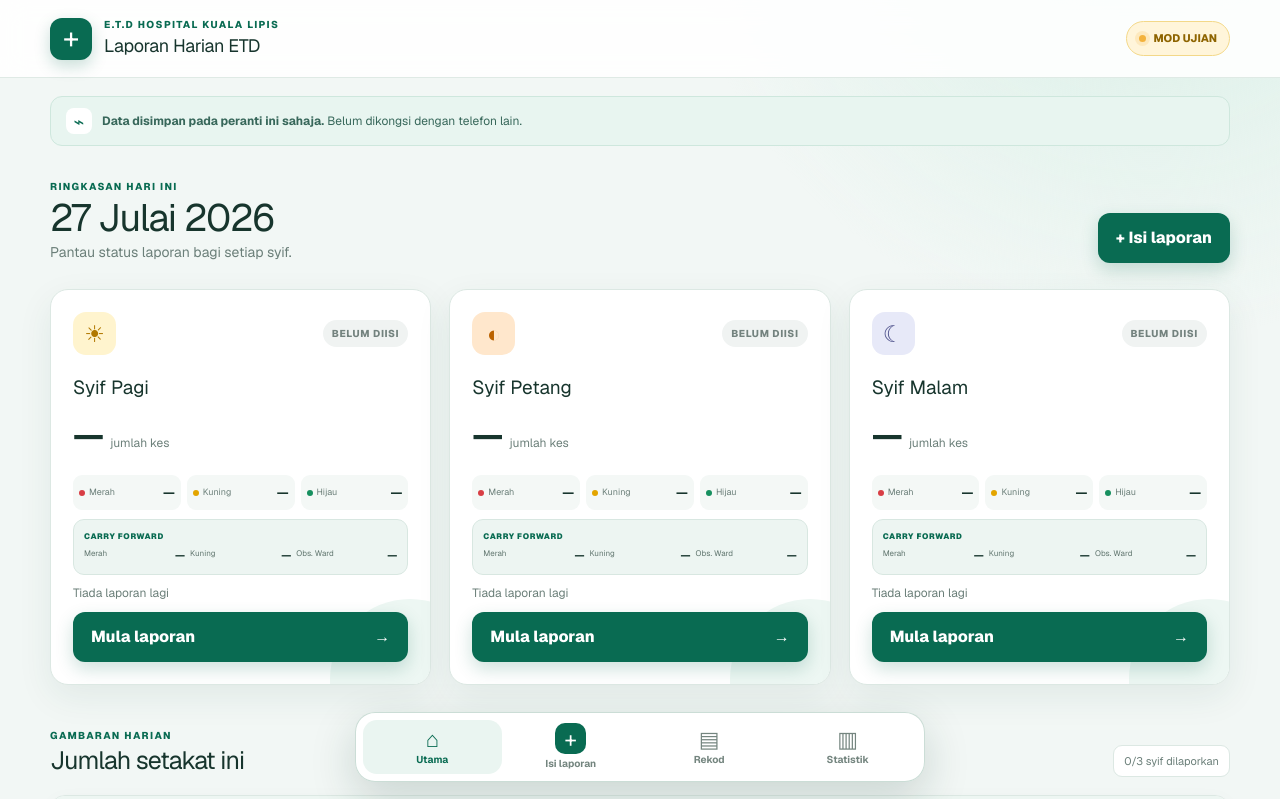
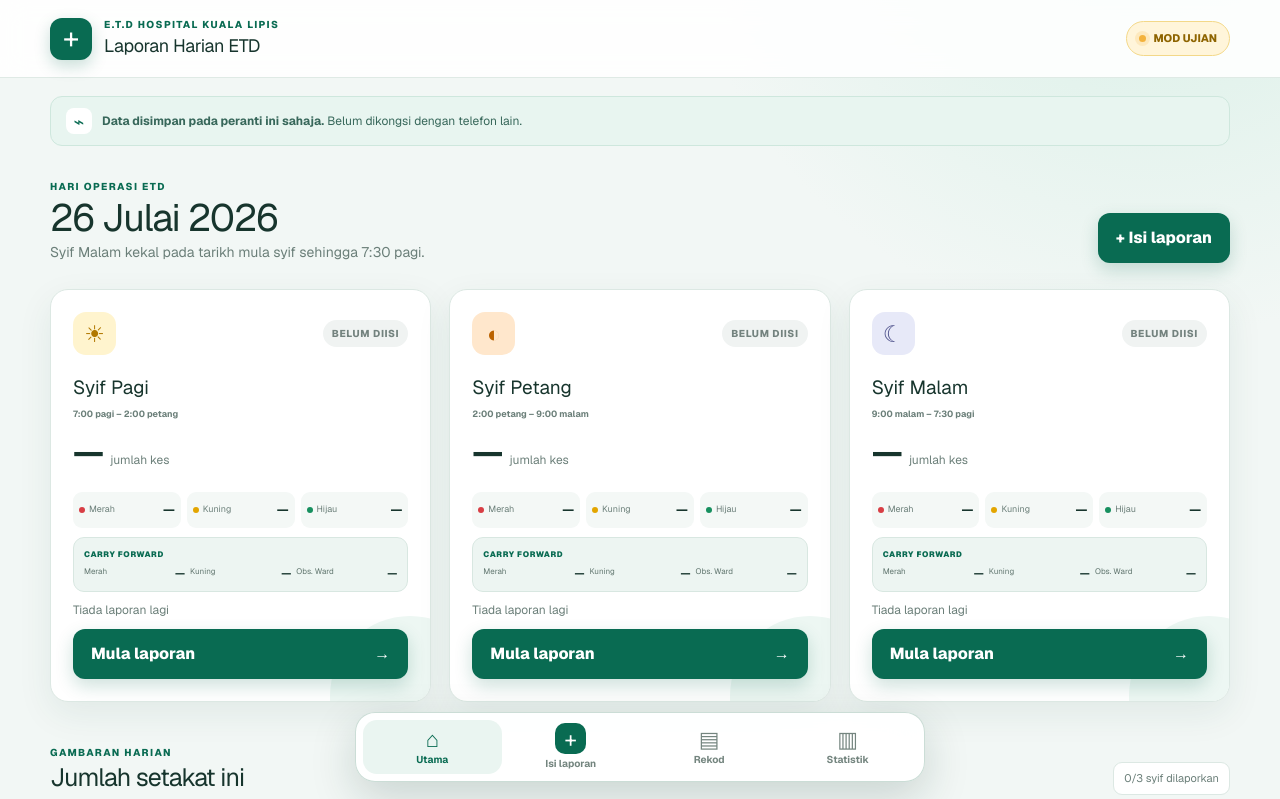
Before and after one commit to cherosli33-hub/laporan-harian-etd, a Next.js app: page / in a window 1280 px wide. Shown: the top 799 px of the page. Built offline with nearby package versions, Linux system fonts and the light colour scheme.

Commit message:
Add print preview and operational shift dates

```diff
--- a/app/page.tsx
+++ b/app/page.tsx
@@ -9,7 +9,25 @@ const shifts: Shift[] = ["Pagi", "Petang", "Malam"];
 const steps = ["Maklumat asas", "Kakitangan", "Statistik kes", "Carry forward", "Laporan kes", "Ambulans", "Panggilan", "Semakan"];
 const labels: Record<StatKey, string> = { merah: "Merah", kuning: "Kuning", hijau: "Hijau", l1: "L1", l2: "L2", l3: "L3", l4: "L4", l5: "L5", asthmaBay: "Asthma Bay", oscc: "OSCC", kesBaru: "Kes Baru", kesUlangan: "Kes Ulangan", masukWad: "Masuk Wad" };
 const staffCategories = ["Pegawai Perubatan", "PPP", "Jururawat", "PPK", "Pemandu", "Lain-lain"];
+const shiftTimes: Record<Shift, string> = { Pagi: "7:00 pagi – 2:00 petang", Petang: "2:00 petang – 9:00 malam", Malam: "9:00 malam – 7:30 pagi" };
 const todayISO = () => new Date().toLocaleDateString("en-CA", { timeZone: "Asia/Kuala_Lumpur" });
+const malaysiaMinutes = () => {
+  const parts = new Intl.DateTimeFormat("en-GB", { timeZone: "Asia/Kuala_Lumpur", hour: "2-digit", minute: "2-digit", hourCycle: "h23" }).formatToParts(new Date());
+  return Number(parts.find((part) => part.type === "hour")?.value || 0) * 60 + Number(parts.find((part) => part.type === "minute")?.value || 0);
+};
+const previousDateISO = (date: string) => {
+  const value = new Date(`${date}T12:00:00+08:00`);
+  value.setDate(value.getDate() - 1);
+  return value.toLocaleDateString("en-CA", { timeZone: "Asia/Kuala_Lumpur" });
+};
+const operationalDateISO = () => malaysiaMinutes() < 7 * 60 + 30 ? previousDateISO(todayISO()) : todayISO();
+const reportingDateForShift = (shift: Shift) => shift === "Malam" && malaysiaMinutes() < 7 * 60 + 30 ? previousDateISO(todayISO()) : todayISO();
+const currentShift = (): Shift => {
+  const minutes = malaysiaMinutes();
+  if (minutes >= 7 * 60 && minutes < 14 * 60) return "Pagi";
+  if (minutes >= 14 * 60 && minutes < 21 * 60) return "Petang";
+  return "Malam";
+};
 const formatDate = (date: string, short = false) => new Intl.DateTimeFormat("ms-MY", { day: "numeric", month: short ? "short" : "long", year: "numeric", timeZone: "Asia/Kuala_Lumpur" }).format(new Date(`${date}T12:00:00`));
 const derived = (r: Report) => ({
   merah: r.stats.l1 + r.stats.l2,
@@ -41,6 +59,7 @@ export default function Home() {
   const [filterShift, setFilterShift] = useState<Shift | "Semua">("Semua");
   const [statsPeriod, setStatsPeriod] = useState<"today" | "month">("month");
   const [ready, setReady] = useState(false);
+  const [previewOnly, setPreviewOnly] = useState(false);
 
   useEffect(() => {
     setReports(localReportRepository.getAll());
@@ -50,15 +69,15 @@ export default function Home() {
   }, []);
 
   useEffect(() => {
-    if (!ready || view !== "form") return;
+    if (!ready || view !== "form" || previewOnly) return;
     const timer = window.setTimeout(() => {
       localReportRepository.saveDraft(withDerived({ ...draft, id: `${draft.date}_${draft.shift}` }));
       setDrafts(localReportRepository.getDrafts());
     }, 250);
     return () => window.clearTimeout(timer);
-  }, [draft, ready, view]);
+  }, [draft, previewOnly, ready, view]);
 
-  const today = todayISO();
+  const today = operationalDateISO();
   const todaysReports = useMemo(() => reports.filter((r) => r.date === today), [reports, today]);
   const filtered = useMemo(() => reports.filter((r) => (!filterDate || r.date === filterDate) && (filterShift === "Semua" || r.shift === filterShift)).sort((a, b) => `${b.date}${b.shift}`.localeCompare(`${a.date}${a.shift}`)), [reports, filterDate, filterShift]);
   const statReports = useMemo(() => statsPeriod === "today" ? reports.filter((r) => r.date === today) : reports.filter((r) => r.date.startsWith(today.slice(0, 7))), [reports, statsPeriod, today]);
@@ -72,19 +91,21 @@ export default function Home() {
     setView("dashboard");
     setStep(0);
   };
-  const startReport = (shift: Shift, date = today) => {
+  const startReport = (shift: Shift, date = reportingDateForShift(shift)) => {
     const existing = reports.find((r) => r.id === `${date}_${shift}`);
     const remembered = localReportRepository.getDraft(`${date}_${shift}`);
+    setPreviewOnly(false);
     setDraft(remembered ? structuredClone(remembered) : existing ? structuredClone(existing) : emptyReport(date, shift));
     setStep(0);
     setView("form");
     window.scrollTo({ top: 0, behavior: "smooth" });
   };
   const leaveForm = (nextView: View = "dashboard") => {
-    if (view === "form") {
+    if (view === "form" && !previewOnly) {
       localReportRepository.saveDraft(withDerived({ ...draft, id: `${draft.date}_${draft.shift}` }));
       setDrafts(localReportRepository.getDrafts());
     }
+    if (previewOnly) setPreviewOnly(false);
     setView(nextView);
   };
   const updateDraft = (patch: Partial<Report>) => setDraft((d) => ({ ...d, ...patch }));
@@ -98,7 +119,7 @@ export default function Home() {
     setReports(localReportRepository.getAll());
     notify("Laporan dipadam daripada peranti ini");
   };
-  const printReport = (report: Report) => { setDraft(structuredClone(report)); setStep(7); setView("form"); window.setTimeout(() => window.print(), 180); };
+  const printReport = (report: Report) => { setPreviewOnly(true); setDraft(structuredClone(report)); setStep(7); setView("form"); window.scrollTo({ top: 0, behavior: "smooth" }); };
   const dayTotals = summarize(todaysReports);
   const periodTotals = summarize(statReports);
 
@@ -112,7 +133,7 @@ export default function Home() {
       {!ready ? <div className="loading">Menyiapkan ruang laporan…</div> : null}
 
       {ready && view === "dashboard" && <div className="page page-dashboard">
-        <section className="hero"><div><p className="eyebrow">RINGKASAN HARI INI</p><h2>{formatDate(today)}</h2><p className="muted">Pantau status laporan bagi setiap syif.</p></div><button className="primary desktop-action" onClick={() => startReport("Pagi")}>+ Isi laporan</button></section>
+        <section className="hero"><div><p className="eyebrow">HARI OPERASI ETD</p><h2>{formatDate(today)}</h2><p className="muted">Syif Malam kekal pada tarikh mula syif sehingga 7:30 pagi.</p></div><button className="primary desktop-action" onClick={() => startReport(currentShift())}>+ Isi laporan</button></section>
         <section className="shift-grid">
           {shifts.map((shift, index) => {
             const report = todaysReports.find((r) => r.shift === shift);
@@ -121,7 +142,7 @@ export default function Home() {
             const zone = entry ? derived(entry) : null;
             return <article className={`shift-card shift-${index}`} key={shift}>
               <div className="shift-card-top"><span className="shift-icon">{index === 0 ? "☀" : index === 1 ? "◐" : "☾"}</span><span className={`status ${report ? "complete" : remembered ? "draft" : ""}`}>{report ? "Sudah diisi" : remembered ? "Draf disimpan" : "Belum diisi"}</span></div>
-              <h3>Syif {shift}</h3><p className="case-total"><strong>{entry ? totalCases(entry) : "—"}</strong> <span>jumlah kes</span></p>
+              <h3>Syif {shift}</h3><p className="shift-time">{shiftTimes[shift]}</p><p className="case-total"><strong>{entry ? totalCases(entry) : "—"}</strong> <span>jumlah kes</span></p>
               <div className="shift-zone-row" aria-label={`Pecahan zon syif ${shift}`}>
                 <span><i className="dot-red" />Merah <b>{zone?.merah ?? "—"}</b></span>
                 <span><i className="dot-yellow" />Kuning <b>{zone?.kuning ?? "—"}</b></span>
@@ -134,7 +155,7 @@ export default function Home() {
                 <span>Obs. Ward <b>{entry?.carry.observation ?? "—"}</b></span>
               </div>
               {report ? <p className="updated">Dikemas kini {new Date(report.updatedAt).toLocaleTimeString("ms-MY", { hour: "2-digit", minute: "2-digit" })}</p> : remembered ? <p className="updated">Boleh sambung tanpa isi semula</p> : <p className="updated">Tiada laporan lagi</p>}
-              <button className={report ? "secondary" : "primary"} onClick={() => startReport(shift)}>{report ? "Lihat & kemas kini" : remembered ? "Sambung draf" : "Mula laporan"} <span>→</span></button>
+              <button className={report ? "secondary" : "primary"} onClick={() => startReport(shift, today)}>{report ? "Lihat & kemas kini" : remembered ? "Sambung draf" : "Mula laporan"} <span>→</span></button>
             </article>;
           })}
         </section>
@@ -155,8 +176,8 @@ export default function Home() {
       </div>}
 
       {ready && view === "form" && <form className="page form-page" onSubmit={submit}>
-        <div className="form-heading no-print"><button type="button" className="back-btn" onClick={() => leaveForm("dashboard")}>←</button><div><p className="eyebrow">{reports.some((r) => r.id === draft.id) ? "KEMAS KINI LAPORAN" : "DRAF DISIMPAN AUTOMATIK"}</p><h2>{draft.shift} · {formatDate(draft.date, true)}</h2></div><span className="step-number">{step + 1}/{steps.length}</span></div>
-        <div className="stepper no-print">{steps.map((label, i) => <button type="button" key={label} className={i === step ? "active" : i < step ? "done" : ""} onClick={() => setStep(i)} aria-label={`Langkah ${i + 1}: ${label}`}><span>{i < step ? "✓" : i + 1}</span><small>{label}</small></button>)}</div>
+        <div className="form-heading no-print"><button type="button" className="back-btn" onClick={() => previewOnly ? leaveForm("records") : leaveForm("dashboard")}>←</button><div><p className="eyebrow">{previewOnly ? "PRATONTON CETAKAN" : reports.some((r) => r.id === draft.id) ? "KEMAS KINI LAPORAN" : "DRAF DISIMPAN AUTOMATIK"}</p><h2>{draft.shift} · {formatDate(draft.date, true)}</h2><small className="form-shift-time">{shiftTimes[draft.shift]}</small></div><span className="step-number">{previewOnly ? "Pratonton A4" : `${step + 1}/${steps.length}`}</span></div>
+        {!previewOnly ? <div className="stepper no-print">{steps.map((label, i) => <button type="button" key={label} className={i === step ? "active" : i < step ? "done" : ""} onClick={() => setStep(i)} aria-label={`Langkah ${i + 1}: ${label}`}><span>{i < step ? "✓" : i + 1}</span><small>{label}</small></button>)}</div> : null}
         <section className="form-card">
           {step === 0 && <Step title="Maklumat asas" subtitle="Pilih tarikh, syif dan masukkan nama orang yang mengisi laporan."><div className="field-grid">
             <Field label="Tarikh laporan"><input type="date" value={draft.date} onChange={(e) => updateDraft({ date: e.target.value, id: `${e.target.value}_${draft.shift}` })} required /></Field>
@@ -182,14 +203,14 @@ export default function Home() {
             </div></article>)}
           </div><button type="button" className="add-btn" onClick={() => setDraft((d) => ({ ...d, ambulances: [...d.ambulances, blankAmbulance()] }))}>+ Tambah perjalanan ambulans</button></Step>}
           {step === 6 && <Step title="Panggilan kecemasan" subtitle="Catat bilangan panggilan yang diterima mengikut sumber."><div className="counter-grid">{(["mecc", "operator", "awam", "palsu"] as const).map((key) => <Counter key={key} label={key === "mecc" ? "MECC / Call Centre" : key[0].toUpperCase() + key.slice(1)} value={draft.calls[key]} onChange={(v) => updateCall(key, v)} tone={key} />)}</div><div className="total-band"><span>Jumlah panggilan</span><strong>{totalCalls(draft)}</strong></div><Field label="Catatan panggilan" hint="Pilihan"><textarea rows={4} value={draft.callNotes} onChange={(e) => updateDraft({ callNotes: e.target.value })} placeholder="Maklumat tambahan…" /></Field></Step>}
-          {step === 7 && <Step title="Semakan akhir" subtitle="Semak semua maklumat sebelum menyimpan laporan."><ReportPreview report={draft} /><div className="review-actions no-print"><button type="button" className="secondary" onClick={() => window.print()}>⎙ Cetak A4</button><button type="submit" className="primary">Simpan laporan</button></div></Step>}
+          {step === 7 && <Step title={previewOnly ? "Pratonton cetakan" : "Semakan akhir"} subtitle={previewOnly ? "Semak susunan laporan A4 sebelum membuka pilihan cetak telefon." : "Semak semua maklumat sebelum menyimpan laporan."}><ReportPreview report={draft} /><div className="review-actions no-print">{previewOnly ? <><button type="button" className="secondary" onClick={() => leaveForm("records")}>← Kembali ke Rekod</button><button type="button" className="primary" onClick={() => window.print()}>⎙ Cetak Laporan</button></> : <><button type="button" className="secondary" onClick={() => window.print()}>⎙ Cetak A4</button><button type="submit" className="primary">Simpan laporan</button></>}</div></Step>}
         </section>
-        <div className="form-nav no-print"><button type="button" className="secondary" disabled={step === 0} onClick={() => setStep((s) => Math.max(0, s - 1))}>← Sebelum</button>{step < 7 ? <button type="button" className="primary" onClick={() => setStep((s) => Math.min(7, s + 1))}>Seterusnya →</button> : null}</div>
+        {!previewOnly ? <div className="form-nav no-print"><button type="button" className="secondary" disabled={step === 0} onClick={() => setStep((s) => Math.max(0, s - 1))}>← Sebelum</button>{step < 7 ? <button type="button" className="primary" onClick={() => setStep((s) => Math.min(7, s + 1))}>Seterusnya →</button> : null}</div> : null}
       </form>}
 
       {ready && view === "records" && <div className="page"><section className="hero"><div><p className="eyebrow">ARKIB PERANTI</p><h2>Rekod laporan</h2><p className="muted">Cari, lihat dan kemas kini laporan yang pernah disimpan.</p></div></section>
         <section className="filter-card"><Field label="Tarikh"><input type="date" value={filterDate} onChange={(e) => setFilterDate(e.target.value)} /></Field><Field label="Syif"><select value={filterShift} onChange={(e) => setFilterShift(e.target.value as Shift | "Semua")}><option>Semua</option>{shifts.map((s) => <option key={s}>{s}</option>)}</select></Field><button className="link-btn" onClick={() => { setFilterDate(""); setFilterShift("Semua"); }}>Kosongkan carian</button></section>
-        <section className="record-list">{filtered.length ? filtered.map((report) => <article className="record-card" key={report.id}><div className="date-tile"><strong>{new Date(`${report.date}T12:00:00`).getDate()}</strong><span>{new Date(`${report.date}T12:00:00`).toLocaleDateString("ms-MY", { month: "short" })}</span></div><div className="record-main"><span className="status complete">Syif {report.shift}</span><h3>{totalCases(report)} kes</h3><p>Diisi oleh {report.filledBy || "—"} · {report.staff.length} kakitangan</p></div><div className="record-metrics"><span><b>{derived(report).merah}</b> Merah</span><span><b>{derived(report).kuning}</b> Kuning</span><span><b>{derived(report).hijau}</b> Hijau</span></div><div className="record-actions"><button className="secondary" onClick={() => startReport(report.shift, report.date)}>Edit</button><button className="secondary" onClick={() => printReport(report)}>Cetak</button><button className="icon-btn danger" onClick={() => remove(report)} aria-label={`Padam laporan ${report.shift} ${report.date}`}>×</button></div></article>) : <Empty title="Tiada rekod ditemui" text="Cuba tarikh atau syif lain, atau cipta laporan baharu." />}</section>
+        <section className="record-list">{filtered.length ? filtered.map((report) => <article className="record-card" key={report.id}><div className="date-tile"><strong>{new Date(`${report.date}T12:00:00`).getDate()}</strong><span>{new Date(`${report.date}T12:00:00`).toLocaleDateString("ms-MY", { month: "short" })}</span></div><div className="record-main"><span className="status complete">Syif {report.shift}</span><h3>{totalCases(report)} kes</h3><p>{shiftTimes[report.shift]} · Diisi oleh {report.filledBy || "—"}</p></div><div className="record-metrics"><span><b>{derived(report).merah}</b> Merah</span><span><b>{derived(report).kuning}</b> Kuning</span><span><b>{derived(report).hijau}</b> Hijau</span></div><div className="record-actions"><button className="secondary" onClick={() => startReport(report.shift, report.date)}>Edit</button><button className="secondary" onClick={() => printReport(report)}>Pratonton</button><button className="icon-btn danger" onClick={() => remove(report)} aria-label={`Padam laporan ${report.shift} ${report.date}`}>×</button></div></article>) : <Empty title="Tiada rekod ditemui" text="Cuba tarikh atau syif lain, atau cipta laporan baharu." />}</section>
       </div>}
 
       {ready && view === "stats" && <div className="page"><section className="hero"><div><p className="eyebrow">ANALISIS DATA UJIAN</p><h2>Statistik ETD</h2><p className="muted">Ringkasan automatik daripada laporan dalam peranti ini.</p></div><div className="segmented period-switch"><button className={statsPeriod === "today" ? "selected" : ""} onClick={() => setStatsPeriod("today")}>Hari ini</button><button className={statsPeriod === "month" ? "selected" : ""} onClick={() => setStatsPeriod("month")}>Bulan ini</button></div></section>
@@ -198,7 +219,7 @@ export default function Home() {
         <section className="level-card"><div className="section-heading"><div><p className="eyebrow">PECAHAN LEVEL</p><h2>L1 hingga L5</h2></div></div><div className="level-grid">{(["l1", "l2", "l3", "l4", "l5"] as const).map((key) => <div key={key}><span>{key.toUpperCase()}</span><strong>{periodTotals[key]}</strong></div>)}</div></section>
       </div>}
 
-      <nav className="bottom-nav no-print" aria-label="Navigasi utama"><NavButton active={view === "dashboard"} icon="⌂" label="Utama" onClick={() => leaveForm("dashboard")} /><NavButton active={view === "form"} icon="+" label="Isi laporan" onClick={() => startReport("Pagi")} prominent /><NavButton active={view === "records"} icon="▤" label="Rekod" onClick={() => leaveForm("records")} /><NavButton active={view === "stats"} icon="▥" label="Statistik" onClick={() => leaveForm("stats")} /></nav>
+      <nav className="bottom-nav no-print" aria-label="Navigasi utama"><NavButton active={view === "dashboard"} icon="⌂" label="Utama" onClick={() => leaveForm("dashboard")} /><NavButton active={view === "form" && !previewOnly} icon="+" label="Isi laporan" onClick={() => startReport(currentShift())} prominent /><NavButton active={view === "records" || previewOnly} icon="▤" label="Rekod" onClick={() => leaveForm("records")} /><NavButton active={view === "stats"} icon="▥" label="Statistik" onClick={() => leaveForm("stats")} /></nav>
       {toast ? <div className="toast no-print">✓ {toast}</div> : null}
     </main>
   );
```
Also changed, not shown: app/globals.css.
